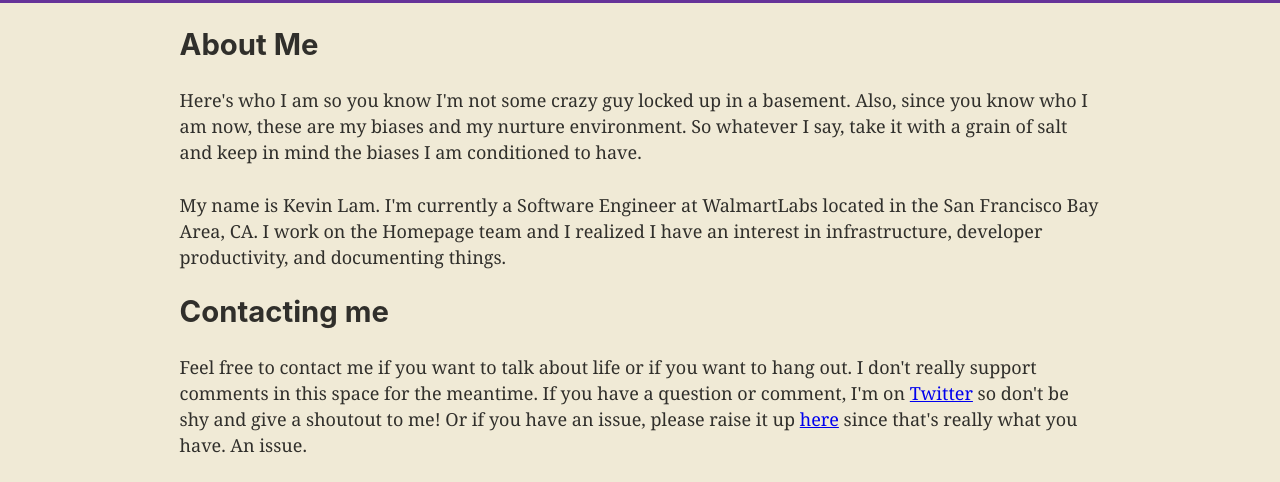
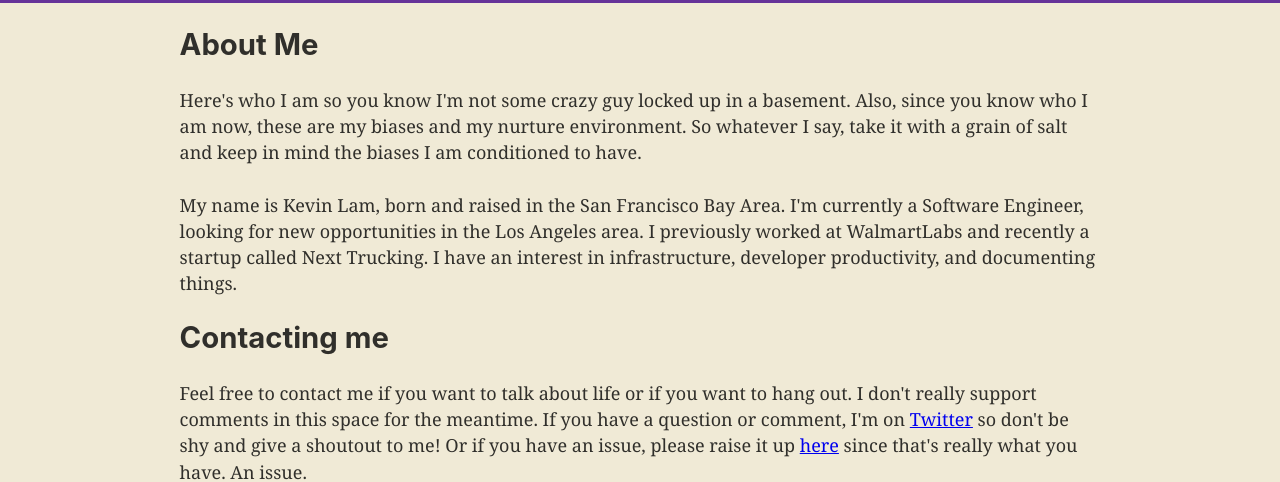
Before and after one commit to klammm/all-things-random, a Gatsby site: page /about in a window 1280 px wide. Shown: the part 76-558 px from the top of the page. Built offline with nearby package versions, Linux system fonts and the light colour scheme; Gatsby itself is replaced by a stand-in of ours.

Commit message:
fix about page

```diff
--- a/src/pages/about.js
+++ b/src/pages/about.js
@@ -19,7 +19,7 @@ const AboutPage = () => (
       I am conditioned to have.
     </p>
     <p>
-      My name is Kevin Lam. I'm currently a Software Engineer at WalmartLabs located in the San Francisco Bay Area, CA. I work on the Homepage team and I realized I have an interest in infrastructure,
+      My name is Kevin Lam, born and raised in the San Francisco Bay Area. I'm currently a Software Engineer, looking for new opportunities in the Los Angeles area. I previously worked at WalmartLabs and recently a startup called Next Trucking. I have an interest in infrastructure,
       developer productivity, and documenting things.
     </p>
     <h2>Contacting me</h2>
```
